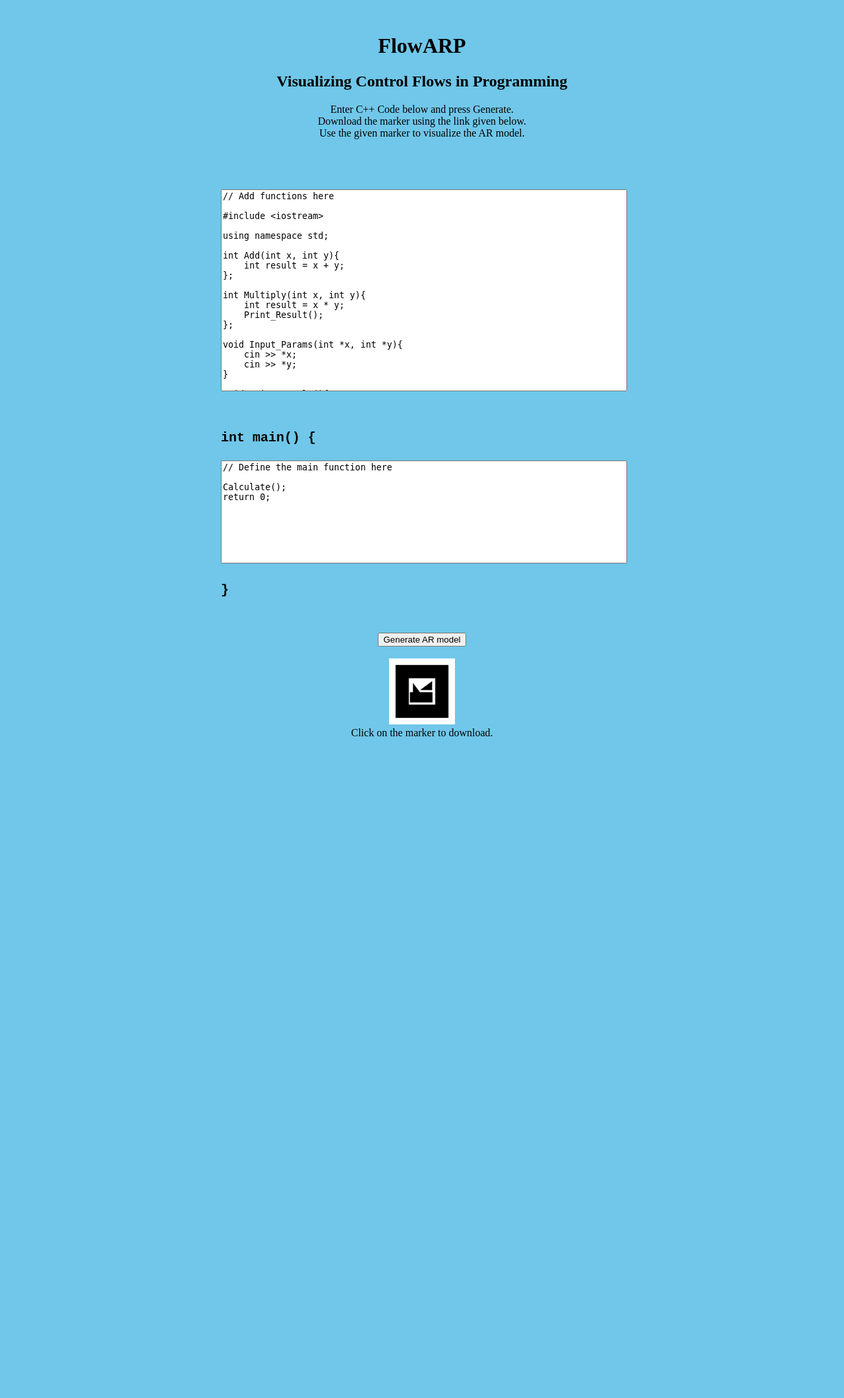
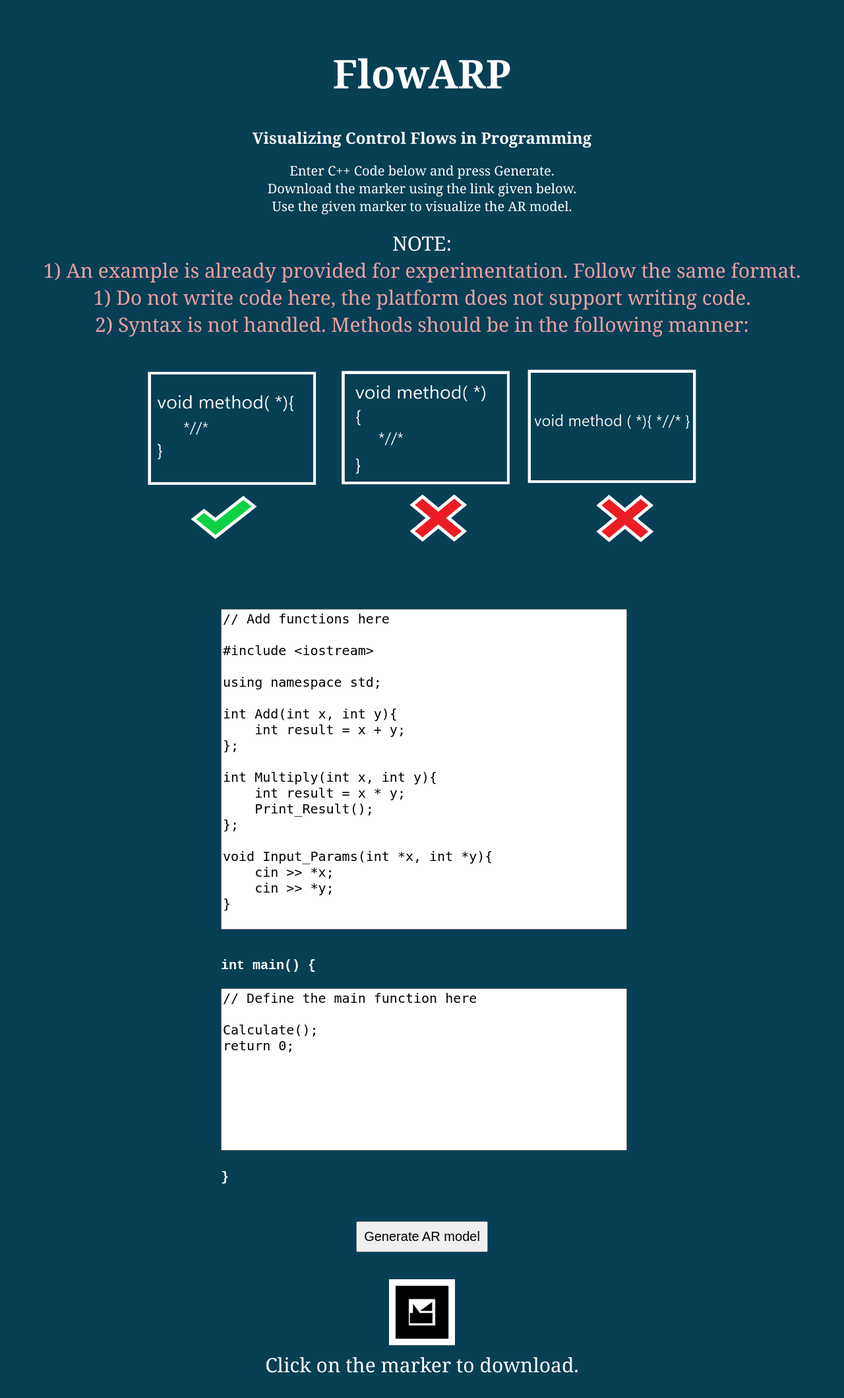
Before and after one commit to RishaLab/FlowARP, a Flask app: page / in a window 1280 px wide. Shown: the whole page at 66% size. Before the commit the page ends 1116 px from the top, so only its background shows below. Run offline with Flask 2, Linux system fonts and the light colour scheme.

Commit message:
UI changes

```diff
--- a/app.py
+++ b/app.py
@@ -2,7 +2,7 @@
 import random
 import re
 
-from flask import Flask, render_template, request
+from flask import Flask, render_template, request, url_for
 app = Flask(__name__)
 
 
--- a/templates/home.html
+++ b/templates/home.html
@@ -5,20 +5,31 @@
     <meta name="viewport" content="width=device-width, initial-scale=1.0">
     <meta http-equiv="X-UA-Compatible" content="ie=edge">
     <title>FlowARP</title>
+
 </head>
 <body>
     <h1 class="head">FlowARP</h1>
         <h2>Visualizing Control Flows in Programming</h2>
-
+    <div style="font-size: 20px;">
 
         Enter C++ Code below and press Generate.<br>
         Download the marker using the link given below.<br>
         Use the given marker to visualize the AR model. <br>
+</div>
+        <br><div style="font-size: 30px;">NOTE: <br>
+        <div class="warning">
+
+            1) An example is already provided for experimentation. Follow the same format. <br>
+            1) Do not write code here, the platform does not support writing code. <br>
+            2) Syntax is not handled. Methods should be in the following manner:
+        </div>
+
+        <img style="width: 70%; margin-top: 30px;" src="{{url_for('static', filename='practice.png')}}" align="middle" />
 
         <form id="content" action = "/generate" method = "post">
 
 
-            <div style="width: 50%; margin: auto;font-family: 'Courier New', Courier, monospace; margin-top: 40px; margin-bottom: 30px; text-align: left; background-color: rgb(112, 199, 233); border-radius: 5px;">
+            <div style="width: 50%; margin: auto;font-family: 'Courier New', Courier, monospace; margin-bottom: 30px; text-align: left; background-color: rgb(7, 63, 85); border-radius: 5px;">
 
 
             <br><br>
@@ -54,7 +65,7 @@
 }
 
              </textarea>
-             <br><br><br><br>
+             <br><br>
                 <div style="font-weight:bolder; font-size: 20px; font-family: 'Courier New', Courier, monospace;">
                     int main() {
                     <br><br>
@@ -89,21 +100,39 @@
 <style>
 
 .head{
-    color: rgb(0, 0, 0);
+    font-size: 60px;
 }
 
    body {
        padding: 30px;
        text-align: center;
-  background-color: rgb(112, 199, 233);
+  background-color: rgb(7, 63, 85);
   color: rgb(2, 1, 1);
   margin: 0;
+  font-family:Cambria, Cochin, Georgia, Times, 'Times New Roman', serif;
+    color: white;
+}
+
+.warning{
+    color: rgb(235, 160, 160);
+    font-size: 30px;
+
+
 }
 
 textarea {
+    font-size: 20px;
   resize: none;
+}
+
+#submit-btn{
+    font-size: 20px;
+    padding: 10px;
+    cursor: pointer;
+
 }
 
 </style>
 
+
 </html>
```
Also changed, not shown: static/practice.png (added).
